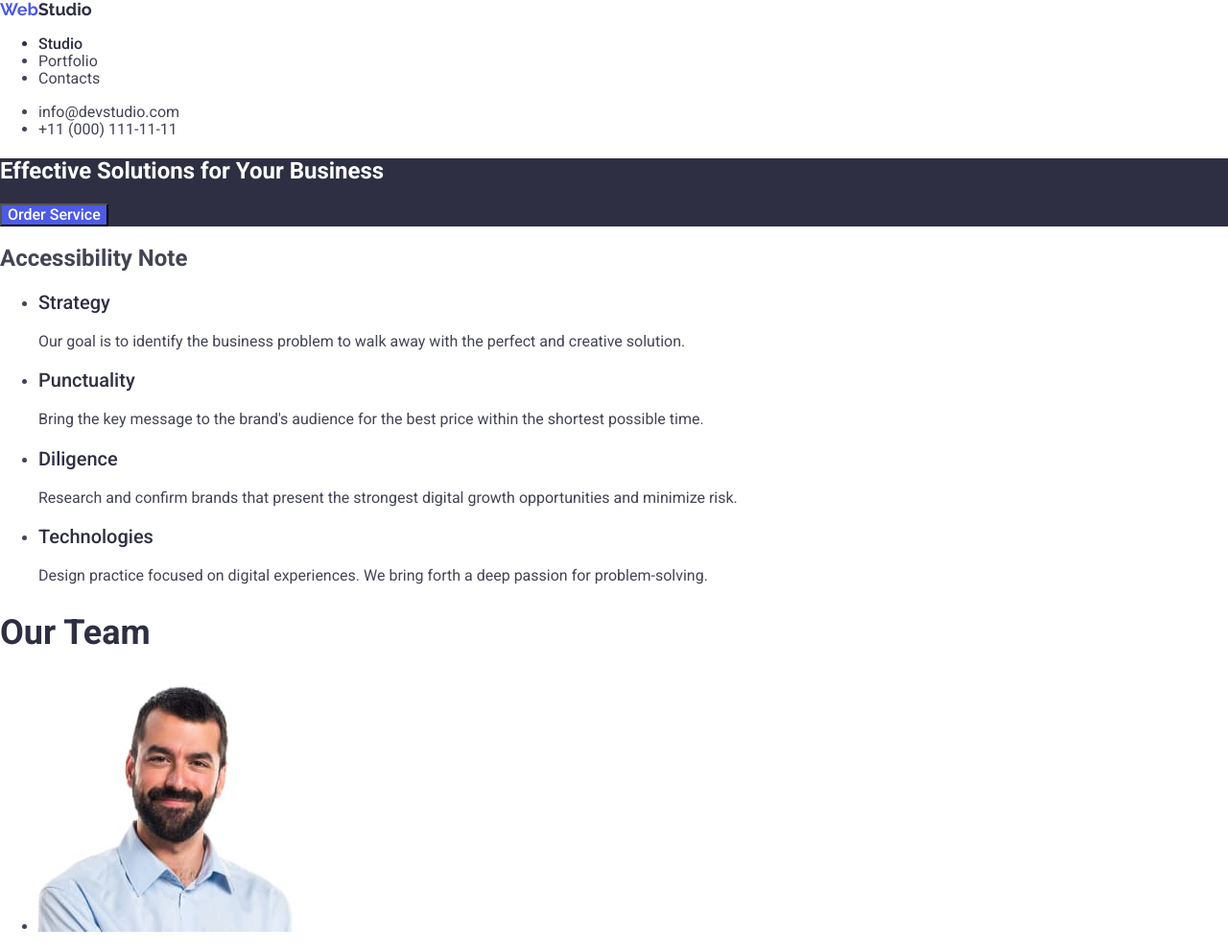
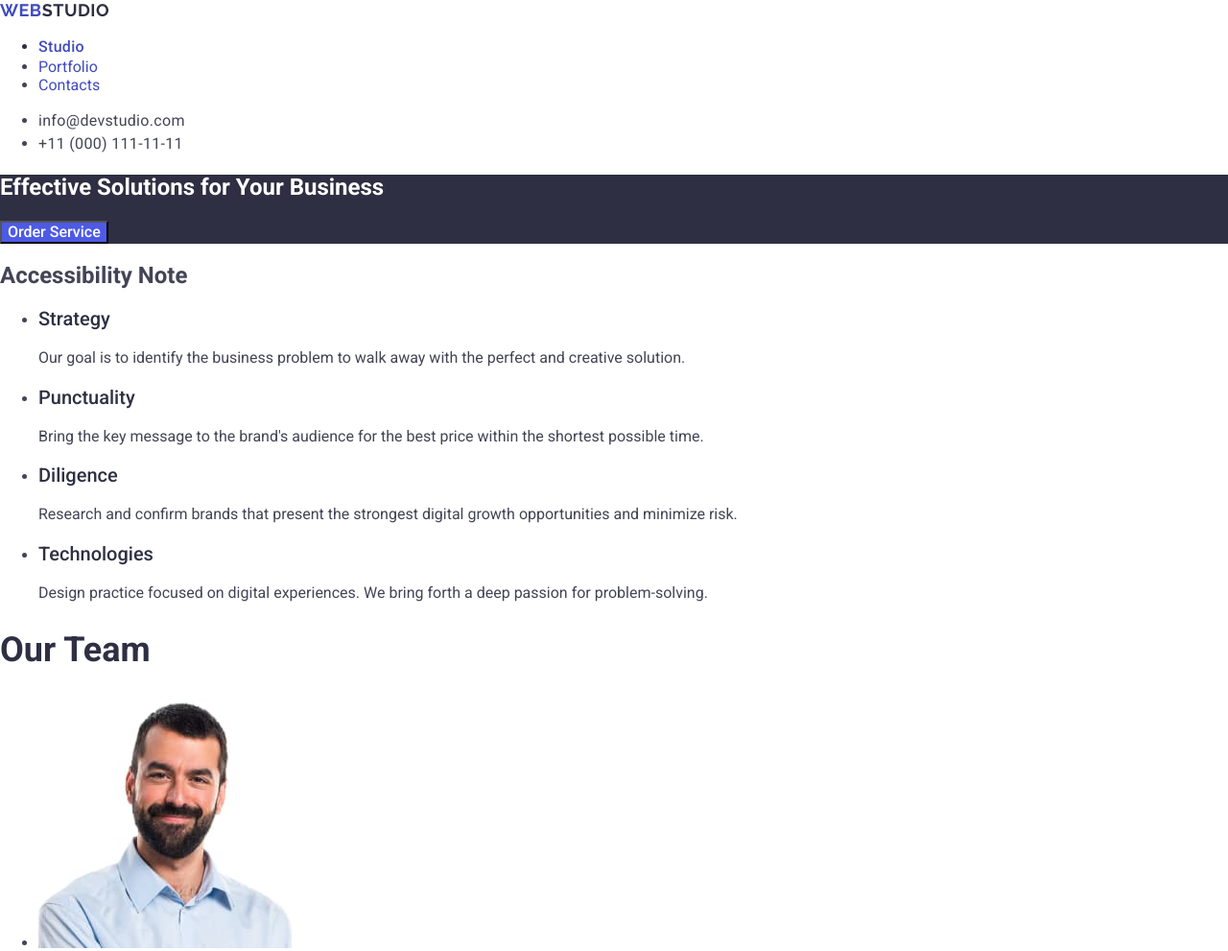
Before and after one commit to CodePrincessNastia/goit-markup-hw-02, a plain HTML site: page index.html in a window 1280 px wide. Shown: the top 991 px of the page at 96% size. Drawn offline with nearby package versions, Linux system fonts and the light colour scheme; a web font is replaced by a local one.

Commit message:
add.html 1

```diff
--- a/css/style.css
+++ b/css/style.css
@@ -10,6 +10,9 @@ body {
     font-family: "Raleway",sans-serif;
     font-size: 18px;
     font-weight: 700;
+    line-height: 1.17;
+    letter-spacing: 0.03em;
+    text-transform: uppercase;
 }
 .logostudio-main {
     color: #2E2F42;
@@ -22,23 +25,31 @@ body {
     color:  #2E2F42;
     font-size: 16px;
     font-weight: 500;
-    text-decoration: none;
+    line-height: 1.5;
+    letter-spacing: 0.02em;
 
+}
+.address {
+    font-style: normal;
 }
 
 .maininfo{
     color: #434455;
     font-size: 16px;
     font-weight: 400;
-    font-style: normal;}
+    line-height: 1.5 ;
+    letter-spacing: 0.02em;
+    font-style: normal;
+}
 
     a {
-        text-decoration-line: none;
-        color: var(--color-slate);
-    }
-    a :hover,
-    a:focus {
-        color: var(--color-ocean);
+    text-decoration: none;
+    color: #404bbf;
+}
+
+a:hover,
+a:focus {
+    color: #404bbf;
 
 
 }
--- a/index.html
+++ b/index.html
@@ -18,8 +18,8 @@
 
         <ul class="nav-list">
           <li class="nav-item"><a href="#" class="nav-link">Studio </a></li>
-          <li><a href="#" class="nav-link">Portfolio</a></li>
-          <li><a href="#" class="nav-link">Contacts</a></li>
+          <li><a href="" class="nav-link">Portfolio</a></li>
+          <li><a href="" class="nav-link">Contacts</a></li>
         </ul>
       </nav>
       <address class="address">
```
